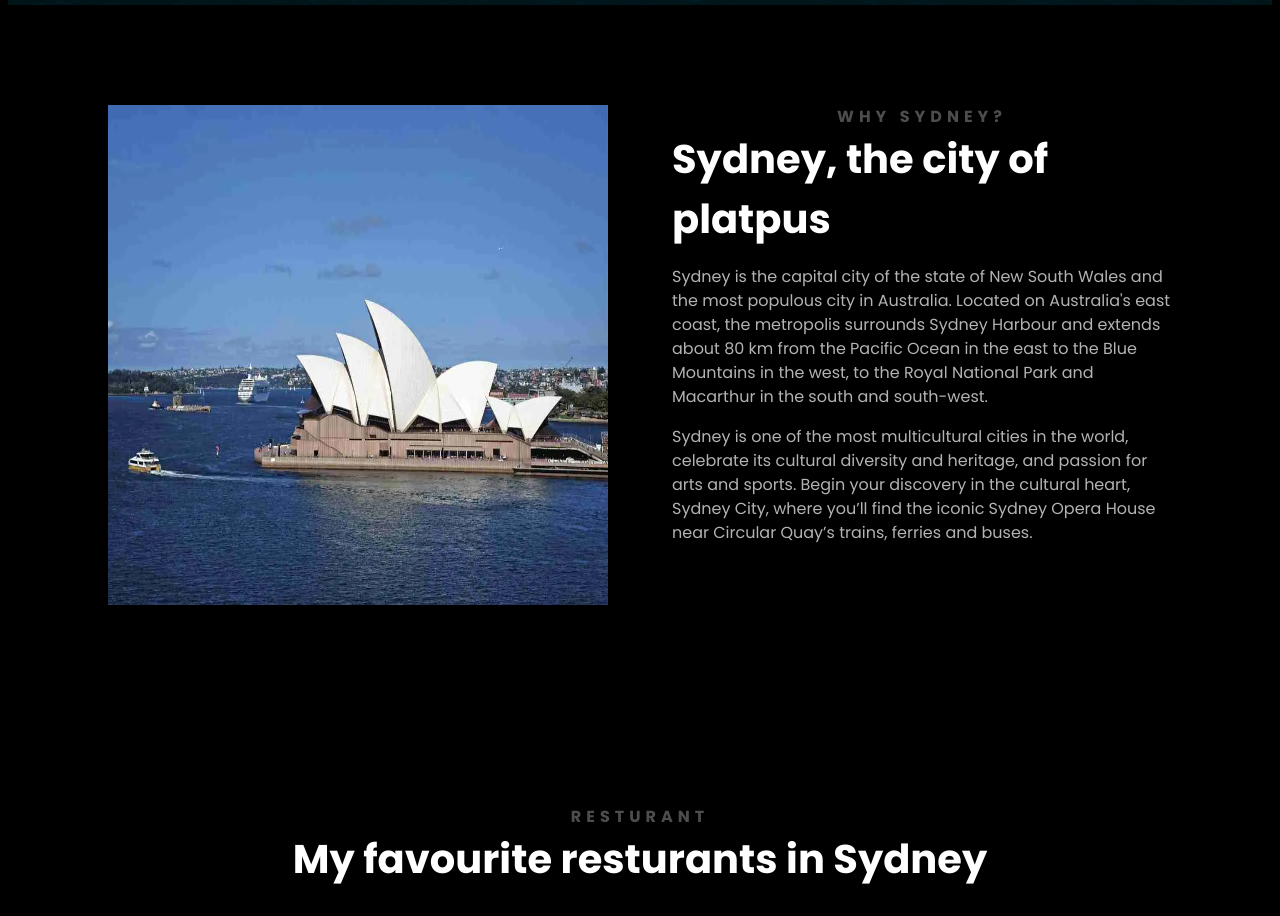
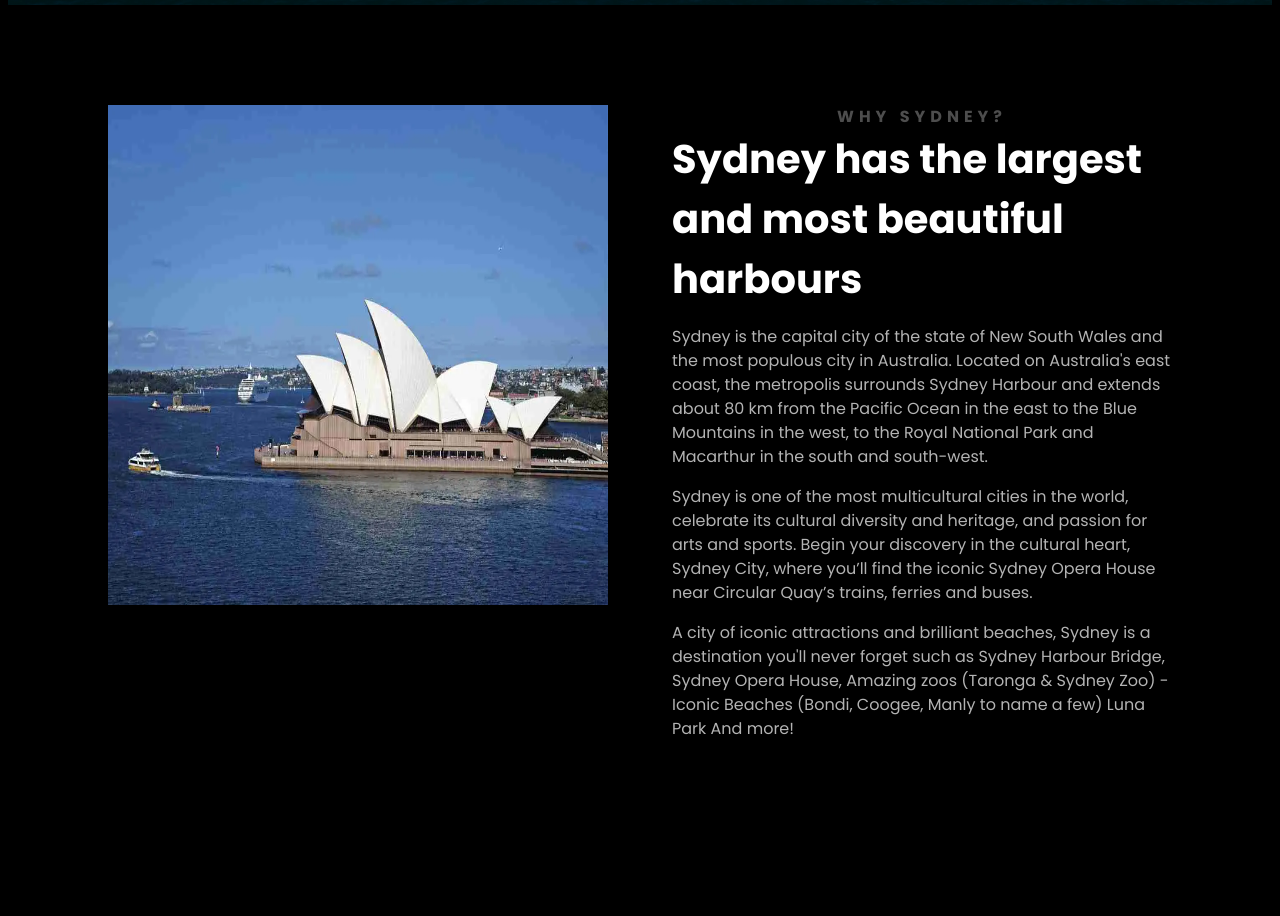
Before and after one commit to 934192776/TravelProjectGitHubRepository-blackBg, a plain HTML site: page index.html in a window 1280 px wide. Shown: the part 740-1656 px from the top of the page. Drawn offline with Linux system fonts and the light colour scheme; grey boxes are pictures that could not be loaded; a script that the page names is missing.

Commit message:
Update index.html

```diff
--- a/index.html
+++ b/index.html
@@ -33,11 +33,16 @@
         <div>
           <a name="more"></a>
           <h2>Why Sydney?</h2>
-          <h3>Sydney, the city of platpus</h3>
+          <h3>Sydney has the largest and most beautiful harbours</h3>
           <p>
             Sydney is the capital city of the state of New South Wales and the most populous city in Australia. Located on Australia's east coast, the metropolis surrounds Sydney Harbour and extends about 80 km from the Pacific Ocean in the east to the Blue Mountains in the west, to the Royal National Park and Macarthur in the south and south-west.
           <p>
             Sydney is one of the most multicultural cities in the world, celebrate its cultural diversity and heritage, and passion for arts and sports. Begin your discovery in the cultural heart, Sydney City, where you’ll find the iconic Sydney Opera House near Circular Quay’s trains, ferries and buses.
+          </p>
+
+          <p>
+            A city of iconic attractions and brilliant beaches, Sydney is a destination you'll never forget such as
+            Sydney Harbour Bridge, Sydney Opera House, Amazing zoos (Taronga & Sydney Zoo) -Iconic Beaches (Bondi, Coogee, Manly to name a few) Luna Park And more!
           </p>
         </div>
       </section>
```
